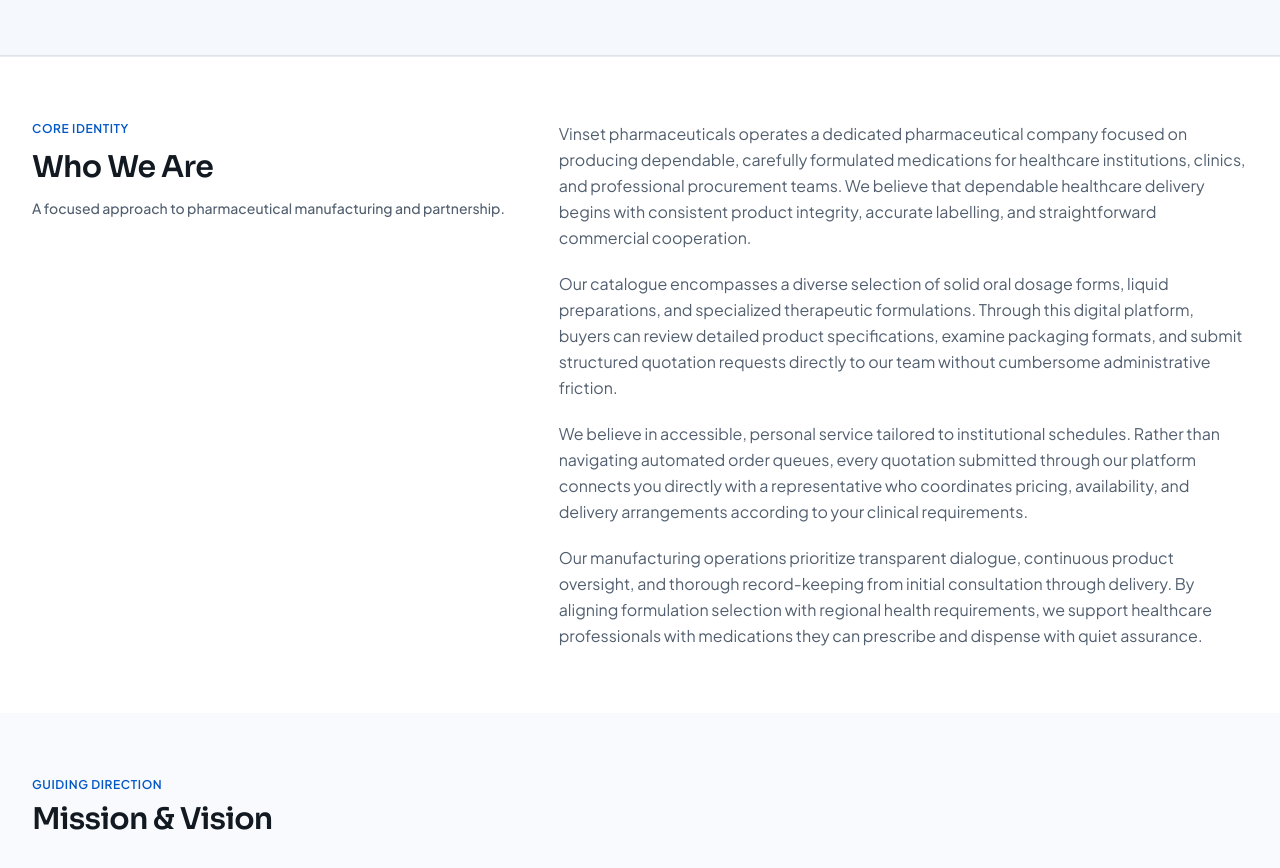
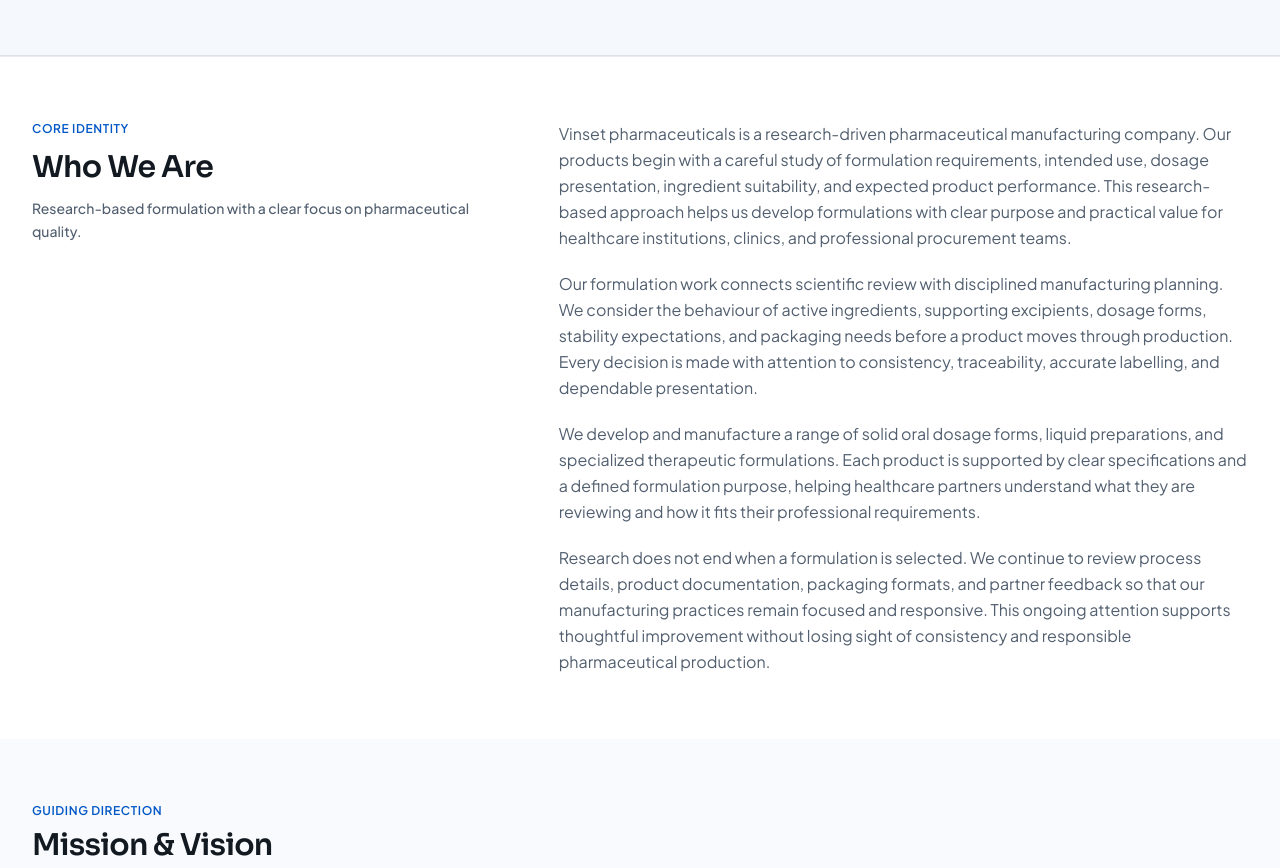
Before and after one commit to YogendraSinghChouhan/vinsetpharma, a Next.js app: page /about-us in a window 1280 px wide. Shown: the part 900-1768 px from the top of the page. Built offline with nearby package versions, Linux system fonts and the light colour scheme; no server answers; the database is empty.

Commit message:
who we are

```diff
--- a/src/features/marketing/content.ts
+++ b/src/features/marketing/content.ts
@@ -83,19 +83,19 @@ export const ABOUT = {
   },
   introduction: {
     heading: "About Us",
-    text: "Vinset pharmaceuticals operates a dedicated pharmaceutical company focused on producing dependable, carefully formulated medications for healthcare institutions, clinics, and professional procurement teams across regional networks.",
+    text: "Vinset pharmaceuticals is a dedicated pharmaceutical manufacturing company focused on producing dependable, carefully formulated medications for healthcare institutions, clinics, and professional procurement teams across regional networks.",
     history: COMPANY_HISTORY,
     linkLabel: "More about our company",
   },
   whoWeAre: {
     heading: "Who We Are",
     subheading:
-      "A focused approach to pharmaceutical manufacturing and partnership.",
+      "Research-based formulation with a clear focus on pharmaceutical quality.",
     paragraphs: [
-      "Vinset pharmaceuticals operates a dedicated pharmaceutical company focused on producing dependable, carefully formulated medications for healthcare institutions, clinics, and professional procurement teams. We believe that dependable healthcare delivery begins with consistent product integrity, accurate labelling, and straightforward commercial cooperation.",
-      "Our catalogue encompasses a diverse selection of solid oral dosage forms, liquid preparations, and specialized therapeutic formulations. Through this digital platform, buyers can review detailed product specifications, examine packaging formats, and submit structured quotation requests directly to our team without cumbersome administrative friction.",
-      "We believe in accessible, personal service tailored to institutional schedules. Rather than navigating automated order queues, every quotation submitted through our platform connects you directly with a representative who coordinates pricing, availability, and delivery arrangements according to your clinical requirements.",
-      "Our manufacturing operations prioritize transparent dialogue, continuous product oversight, and thorough record-keeping from initial consultation through delivery. By aligning formulation selection with regional health requirements, we support healthcare professionals with medications they can prescribe and dispense with quiet assurance.",
+      "Vinset pharmaceuticals is a research-driven pharmaceutical manufacturing company. Our products begin with a careful study of formulation requirements, intended use, dosage presentation, ingredient suitability, and expected product performance. This research-based approach helps us develop formulations with clear purpose and practical value for healthcare institutions, clinics, and professional procurement teams.",
+      "Our formulation work connects scientific review with disciplined manufacturing planning. We consider the behaviour of active ingredients, supporting excipients, dosage forms, stability expectations, and packaging needs before a product moves through production. Every decision is made with attention to consistency, traceability, accurate labelling, and dependable presentation.",
+      "We develop and manufacture a range of solid oral dosage forms, liquid preparations, and specialized therapeutic formulations. Each product is supported by clear specifications and a defined formulation purpose, helping healthcare partners understand what they are reviewing and how it fits their professional requirements.",
+      "Research does not end when a formulation is selected. We continue to review process details, product documentation, packaging formats, and partner feedback so that our manufacturing practices remain focused and responsive. This ongoing attention supports thoughtful improvement without losing sight of consistency and responsible pharmaceutical production.",
     ],
     history: COMPANY_HISTORY,
   },
```
